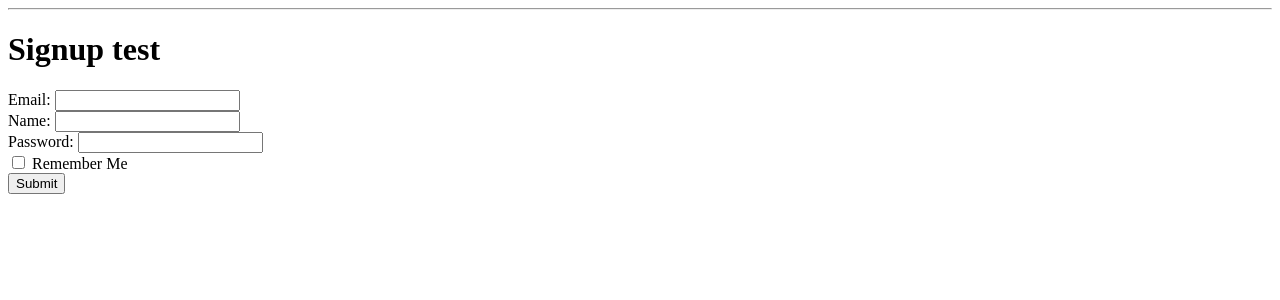
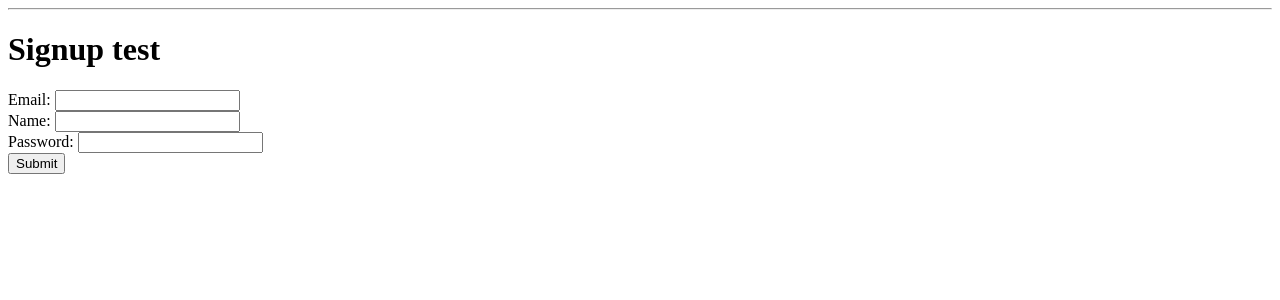
Before and after one commit to YaruG1022/WSU-SU21-CPTS322-Project, a Flask app: page /signup_form in a window 1280 px wide. Shown: the part 26-326 px from the top of the page. Run offline with Flask 3, Linux system fonts and the light colour scheme.

Commit message:
fix signup form

```diff
--- a/src/templates/signup_form_test.html
+++ b/src/templates/signup_form_test.html
@@ -12,7 +12,6 @@
             Email: <input type="text" name="email" required><br>
             Name: <input type="text" name="name" required><br>
             Password: <input type="password" name="password" required><br>
-            <input type="checkbox" name="remember"> Remember Me<br>
             <input type="submit" value="Submit"><br>
         </form>
     </div>
```
